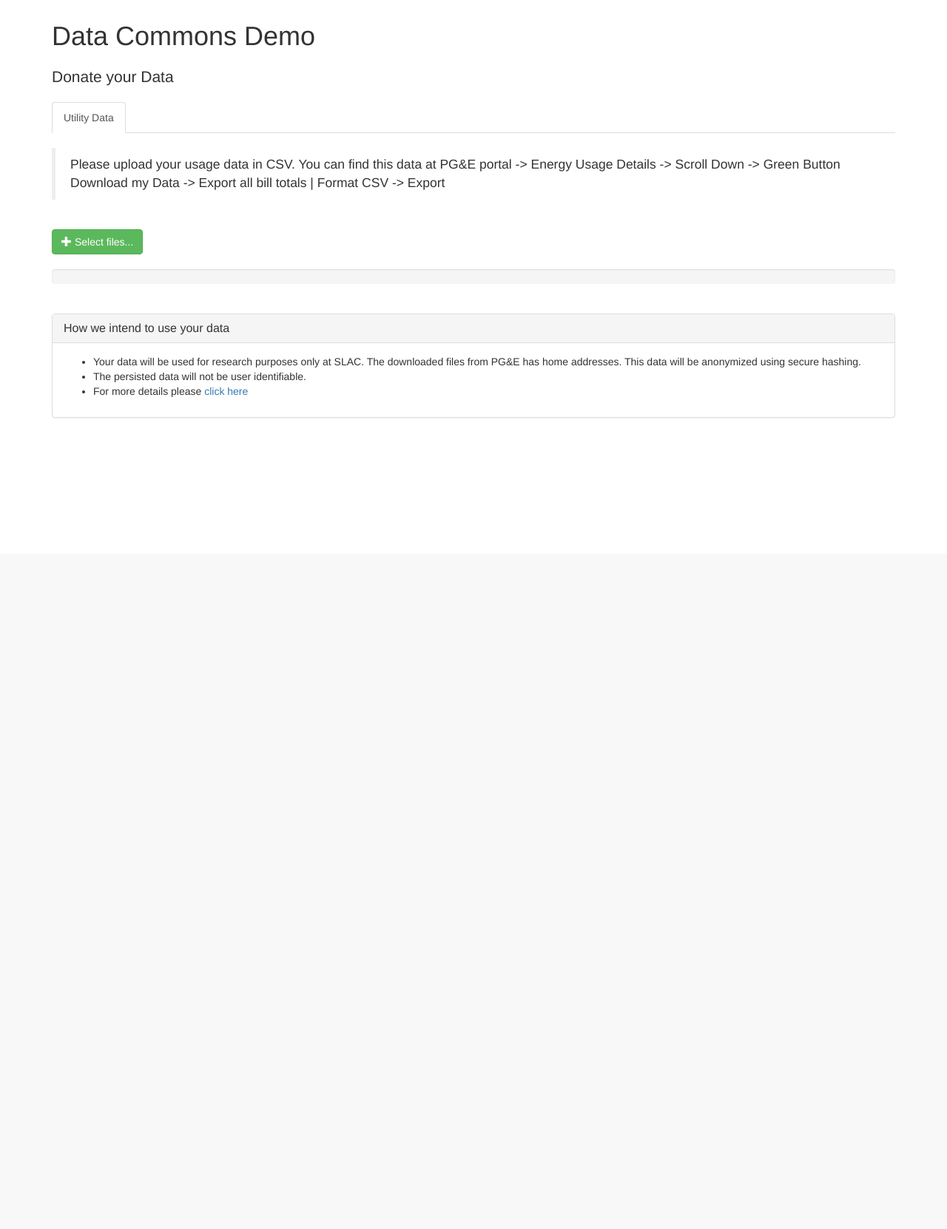
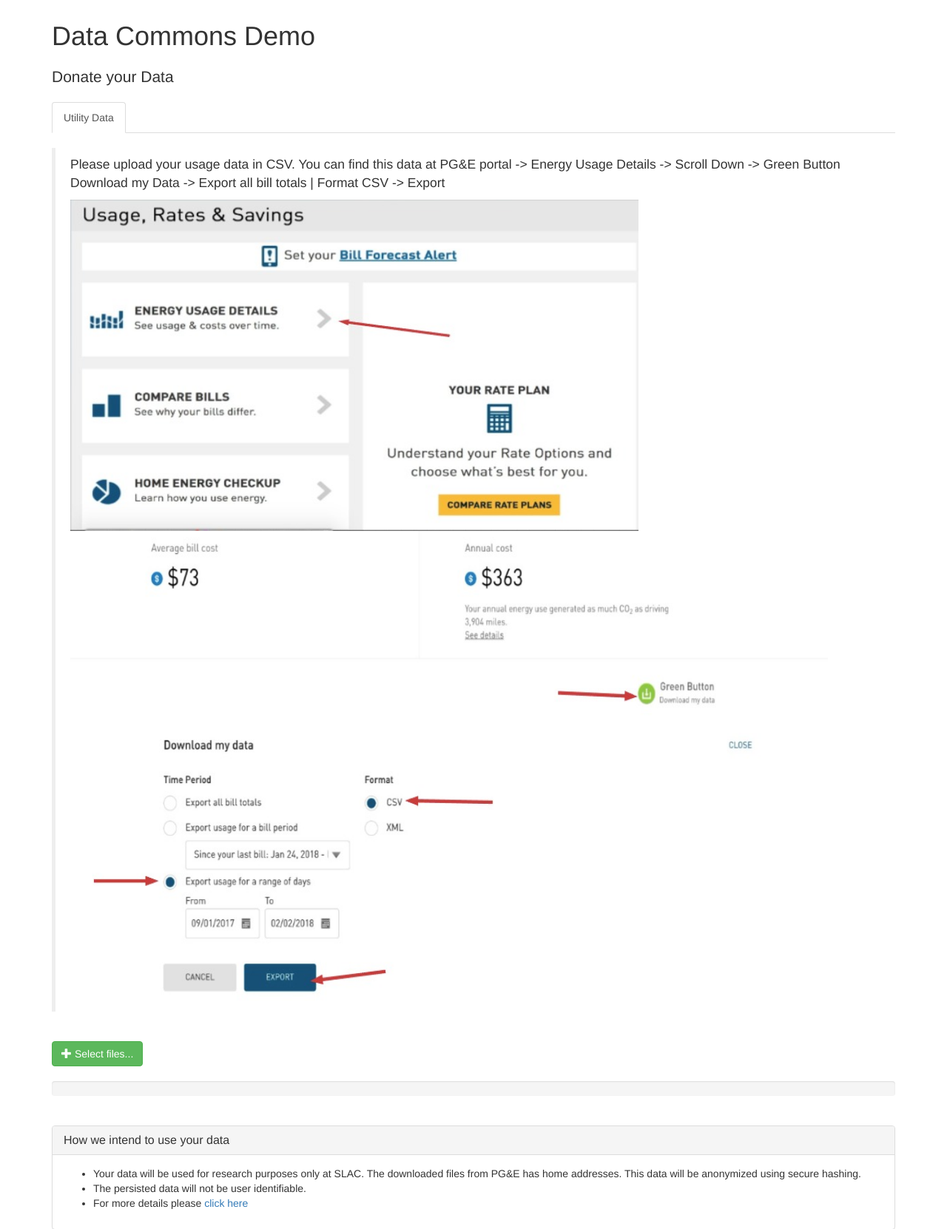
Before and after one commit to supriya-premkumar/GreenButtonData, a Django app: page /upload/basic/ in a window 1280 px wide. Shown: the part 51-1713 px from the top of the page at 74% size. Before the commit the page ends 616 px from the top, so only its background shows below. Run offline with Django 3.2, Linux system fonts and the light colour scheme; some libraries are stand-ins or nearby versions.

Commit message:
Added screen shots
Changes:
	1. Added download PGE data walkthrough screenshots.
added guideline images

```diff
--- a/fileupload/templates/fileupload/picture_basic_form.html
+++ b/fileupload/templates/fileupload/picture_basic_form.html
@@ -40,7 +40,11 @@
     </ul>
     <br>
     <blockquote>
-        <p>Please upload your usage data in CSV. You can find this data at PG&E portal -> Energy Usage Details -> Scroll Down -> Green Button Download my Data -> Export all bill totals | Format CSV -> Export
+        <p>Please upload your usage data in CSV. You can find this data at PG&E portal -> Energy Usage Details -> Scroll Down -> Green Button Download my Data -> Export all bill totals | Format CSV -> Export</p>
+          <!-- <a href="https://placeholder.com"><img src="http://via.placeholder.com/350x150"></a> -->
+          <img src="../../static/img/image2.jpeg" height="448" width="768" ><br>
+          <img src="../../static/img/image3.jpeg" height="256" width="1024" ><br>
+          <img src="../../static/img/image4.jpeg" height="384" width="1024" >
         </br>
     </blockquote>
     <br>
```
Also changed, not shown: fileupload/static/img/image2.jpeg (added), fileupload/static/img/image3.jpeg (added), fileupload/static/img/image4.jpeg (added).
